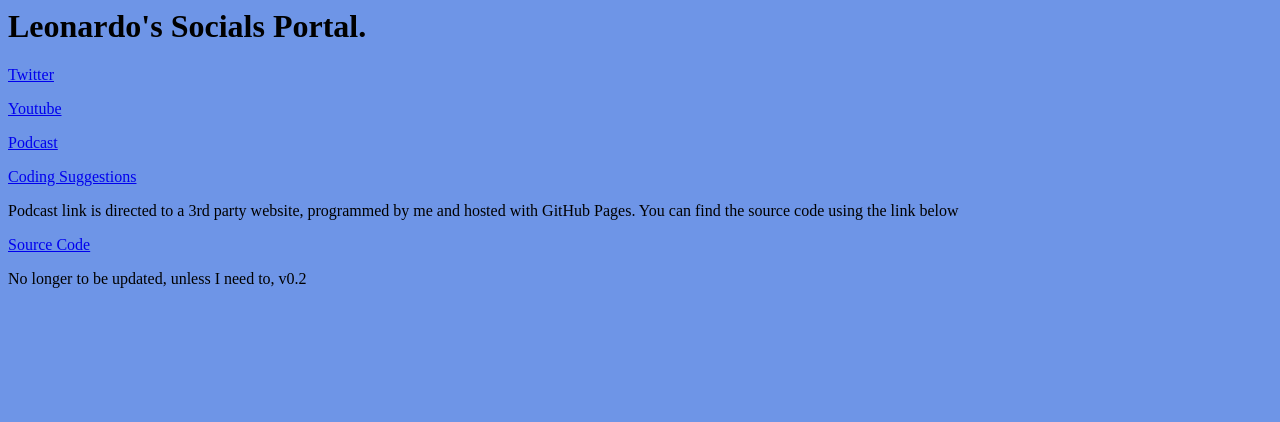
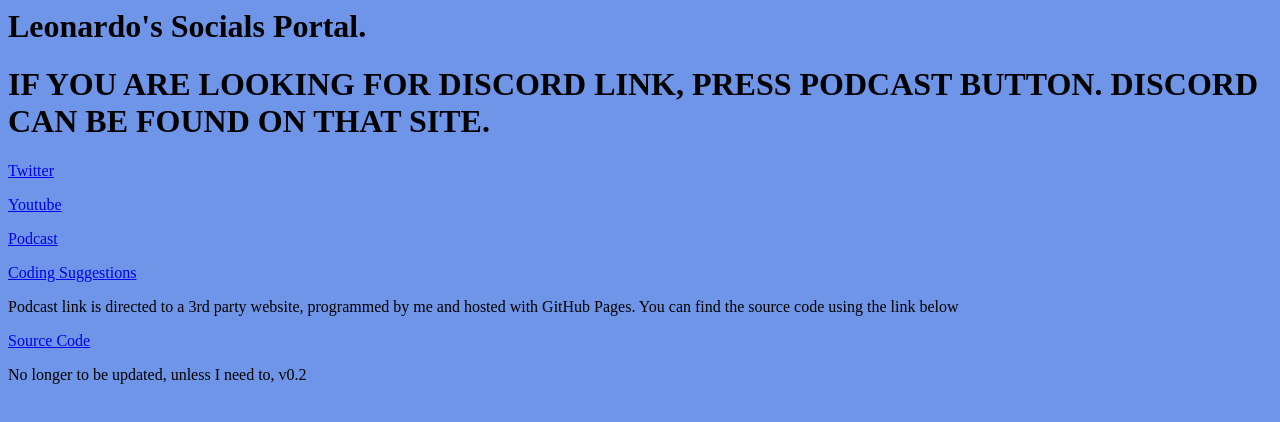
Before and after one commit to ALTF4Xx/leonardos-socials-portal, a plain HTML site: page index.html in a window 1280 px wide. Drawn offline with Linux system fonts and the light colour scheme.

Commit message:
Update index.html

```diff
--- a/index.html
+++ b/index.html
@@ -1,5 +1,5 @@
 <h1> Leonardo's Socials Portal. </h1>
-
+<h1> IF YOU ARE LOOKING FOR DISCORD LINK, PRESS PODCAST BUTTON. DISCORD CAN BE FOUND ON THAT SITE. </h1>
 <p><a title="Twitter" href="https://https://twitter.com/Jwish0" target="_blank">Twitter</a></p>
 <p><a title="Youtube" href="https://www.youtube.com/channel/UCFUar0YZMa5RDioBtZ2Heug" target="_blank">Youtube</a></p>
 <p><a title="Podcast" href="https://altf4xx.github.io/topicals/" target="_blank">Podcast</a></p>
```
